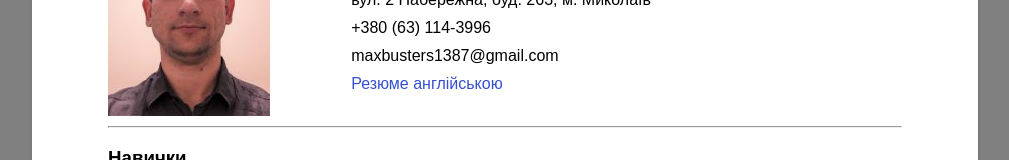
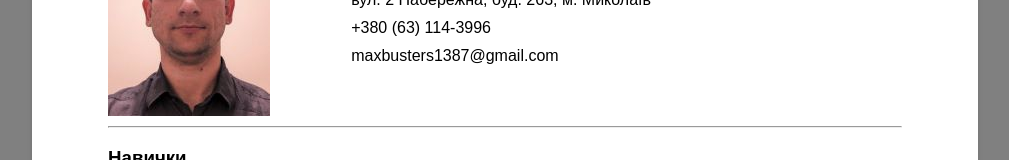
Before and after one commit to maxbusters/my-cv-public, a plain HTML site: page ua/index.html in a window 1280 px wide. Shown: the part 195-355 px from the top of the page, without its empty margins (135-1144 px from the left). Drawn offline with Linux system fonts and the light colour scheme.

Commit message:
Update index.html

```diff
--- a/ua/index.html
+++ b/ua/index.html
@@ -19,7 +19,6 @@
                         <li>вул. 2 Набережна, буд. 263, м. Миколаїв</li>
                         <li>+380 (63) 114-3996</li>
                         <li><span class="email">maxbusters1387@gmail.com</span></li>
-                        <li><a href="../en/index.html" >Резюме англійською</a></li>
                     </ul>
                     <br>
                     <br>
```
